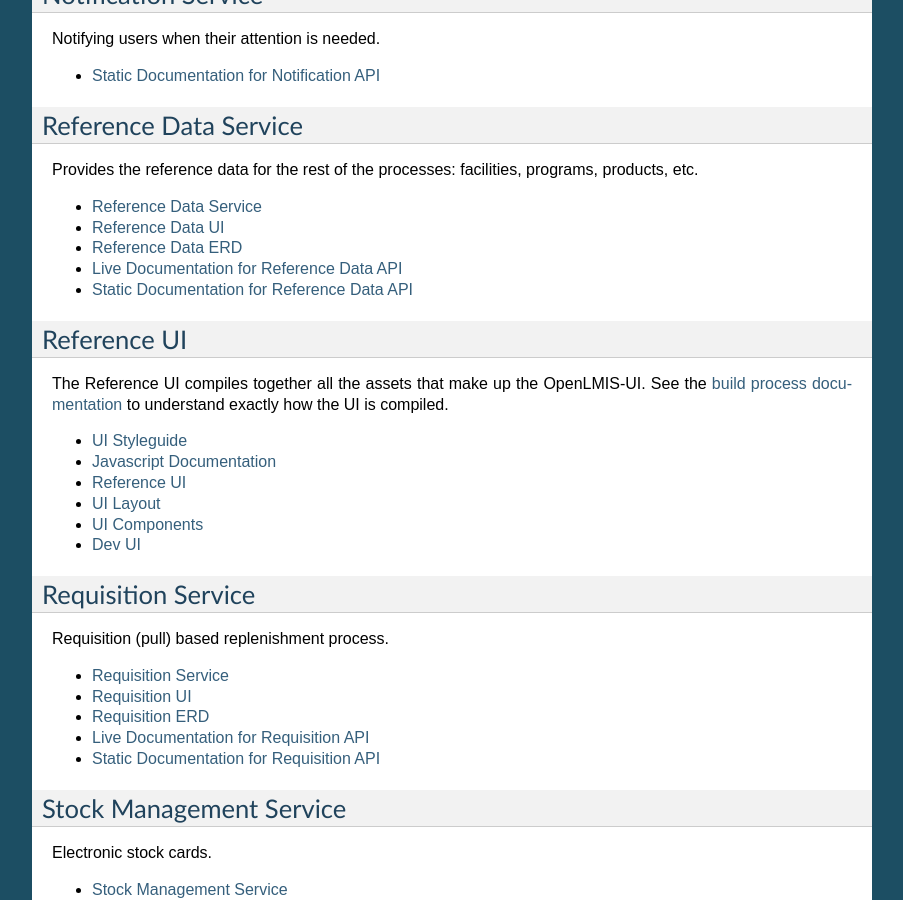
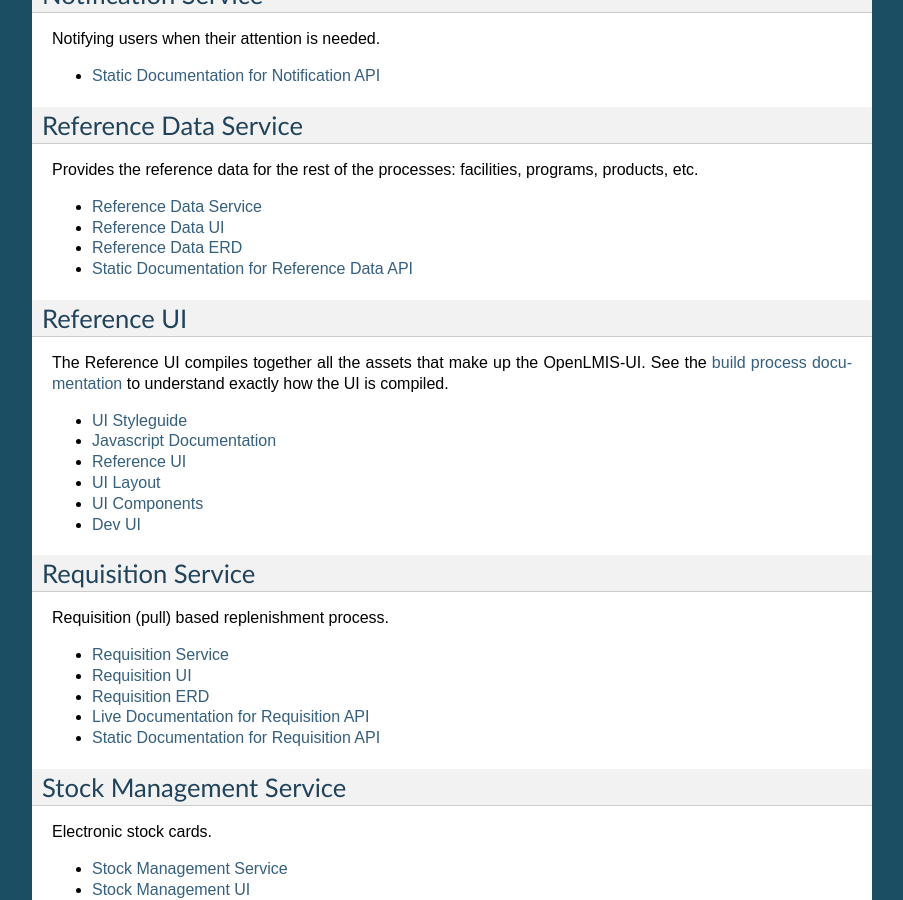
Before and after one commit to OpenLMIS/openlmis-ref-distro, a Sphinx documentation site: the page built from docs/source/components/index.rst, in a window 1280 px wide and 900 px high, scrolled down 850 px. Shown: the whole window, without its empty margins (198-1101 px from the left). Built offline with Sphinx 7.4.7, drawn with Linux system fonts in a browser that asks for light colours; pages that are not in the unit, such as notebooks, are missing from menus.

Commit message:
bump ref data component docs

```diff
--- a/docs/source/components/erd-referencedata.rst
+++ b/docs/source/components/erd-referencedata.rst
@@ -4,5 +4,4 @@
 
 ERD schema of Reference Data service:
 
-* `Live ERD <http://ci.openlmis.org/erd-referencedata/>`_
-* `Zip ERD <http://build.openlmis.org/job/OpenLMIS-referencedata-erd-generation/lastSuccessfulBuild/artifact/erd-referencedata.zip>`_
+* `Zip ERD <http://build.openlmis.org/job/OpenLMIS-referencedata-erd-generation/764/artifact/erd-referencedata.zip>`_
--- a/docs/source/components/index.rst
+++ b/docs/source/components/index.rst
@@ -61,8 +61,7 @@
 - `Reference Data Service <referencedataService.html>`_
 - `Reference Data UI <referencedataUI.html>`_
 - `Reference Data ERD <erd-referencedata.html>`_
-- `Live Documentation for Reference Data API <http://test.openlmis.org/referencedata/docs/#/default>`_
-- `Static Documentation for Reference Data API <http://build.openlmis.org/job/OpenLMIS-referencedata-service/lastSuccessfulBuild/artifact/build/resources/main/api-definition.html>`_
+- `Static Documentation for Reference Data API <http://build.openlmis.org/job/OpenLMIS-referencedata-service/939/artifact/build/resources/main/api-definition.html>`_
 
 ************
 Reference UI
```
